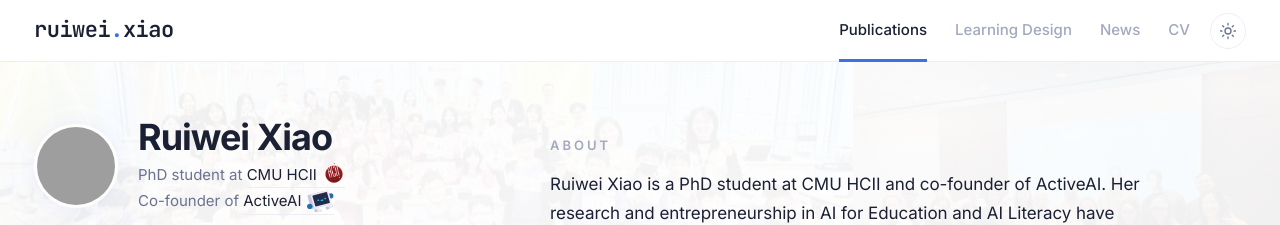
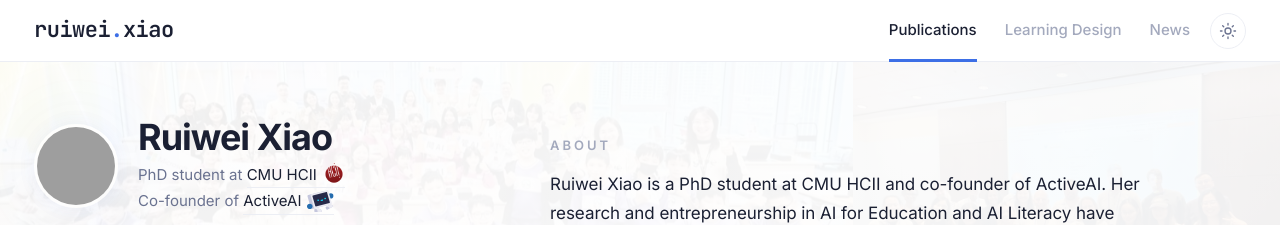
Before and after one commit to ruiwei-xiao/ruiwei-xiao.github.io, a Jekyll site: the page built from index.html, in a window 1280 px wide. Shown: the top 225 px of the page. Built offline with Jekyll 4.4.1, drawn with Linux system fonts in a browser that asks for light colours; grey boxes are pictures that could not be loaded.

Commit message:
Remove CV from the top nav
Co-Authored-By: Claude Opus 5.5 <noreply@anthropic.com>

```diff
--- a/_layouts/default.html
+++ b/_layouts/default.html
@@ -29,7 +29,6 @@
           <a href="{{ '/#publications' | relative_url }}" data-go="publications"{% if page.url == '/publications/' %} class="on"{% endif %}><span class="full">Publications</span><span class="short">Papers</span></a>
           <a href="{{ '/#learning-design' | relative_url }}" data-go="learning-design"><span class="full">Learning Design</span><span class="short">Design</span></a>
           <a href="{{ '/#press' | relative_url }}" data-go="press">News</a>
-          <a href="{{ site.cv_url }}" target="_blank" class="hide-sm">CV</a>
         </div>
         <button class="theme-toggle" type="button" aria-label="Toggle dark mode">
           <svg class="sun" viewBox="0 0 24 24"><circle cx="12" cy="12" r="4"/><path d="M12 2v2M12 20v2M4.9 4.9l1.4 1.4M17.7 17.7l1.4 1.4M2 12h2M20 12h2M4.9 19.1l1.4-1.4M17.7 6.3l1.4-1.4"/></svg>
```
